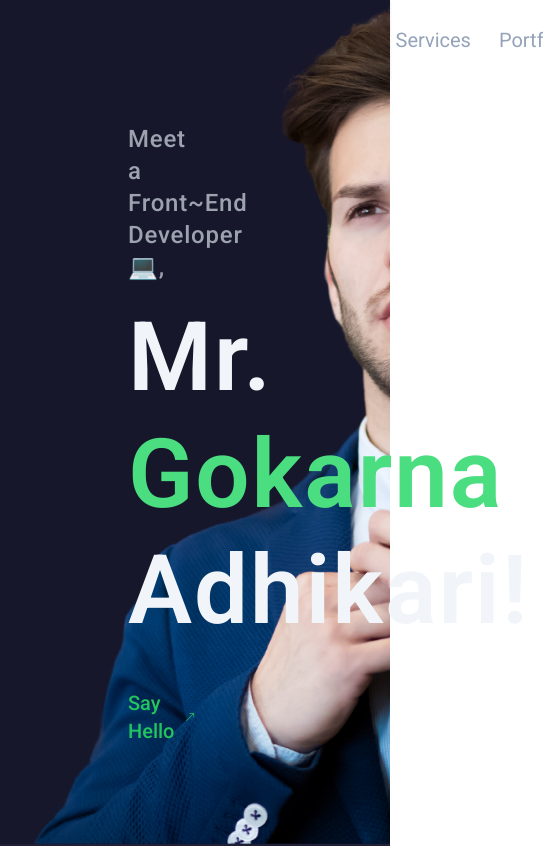
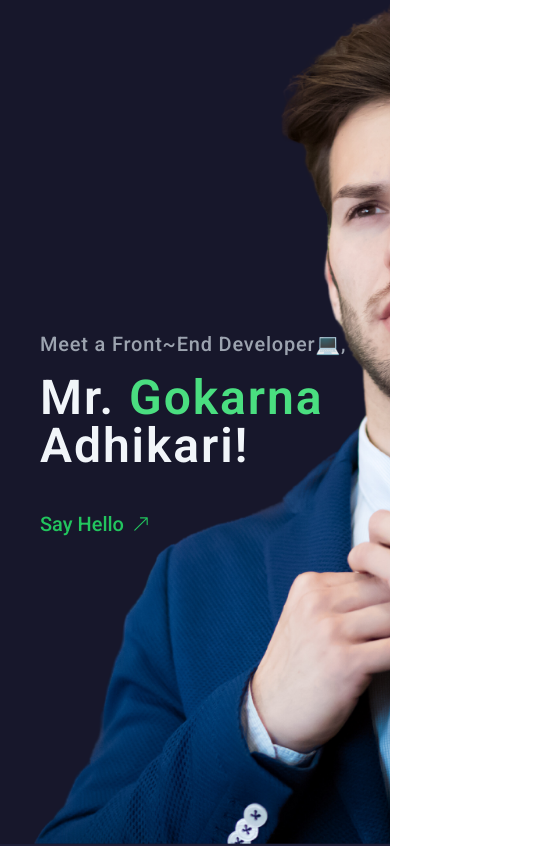
Before and after one commit to gokarna123-goku/m_portfolio, a React (Vite) app: page / in a window 390 px wide. Shown: the top 846 px of the page, 543 px wide, since content can reach past the window. Built offline with nearby package versions, Linux system fonts and the light colour scheme.

Commit message:
working on the hero responsive

```diff
--- a/src/App.jsx
+++ b/src/App.jsx
@@ -44,15 +44,15 @@ function App() {
       <Router>
         <div className="main_section w-full min-h-screen scroll-smooth">
           {/* {!isFixed ? "" : <Header />} */}
-          <Header />
+          {/* <Header /> */}
           <Home />
           <About />
-          <SkillExperience />
+          {/* <SkillExperience /> */}
           <Service />
           <Portfolio />
           <Blog />
           <Contact />
-          <Footer />
+          {/* <Footer /> */}
         </div>
       </Router>
     </>
--- a/src/components/Home/Home.jsx
+++ b/src/components/Home/Home.jsx
@@ -6,14 +6,14 @@ import { ArrowUpRight } from "react-bootstrap-icons";
 const Home = () => {
   return (
     <>
-      <div className="hero_img px-32 relative">
+      <div className="hero_img lg:px-32 md:px-16 sm:px-10 px-10 relative">
         {/* <div className="animate-ping h-16 w-16 rounded-full absolute top-80 left-10 bg-sky-400 duration-1000 ease-out delay-1000 opacity-5"></div> */}
-        <div className="w-2/4 mt-8">
+        <div className="lg:w-2/4 md:w-2/3 sm:w-full mt-8">
           {/* <h6 className="text-slate-400 mb-2 text-xl">Hey 👋 There, It's</h6> */}
-          <p className="text-gray-400  text-2xl font-medium tracking-[0.05rem] mb-4">
+          <p className="text-gray-400  lg:text-2xl md:text-xl sm:text-xl text-xl font-medium tracking-[0.05rem] mb-4">
             Meet a Front~End Developer💻,
           </p>
-          <h1 className="text-slate-100 text-8xl font-black leading-[7.3rem] tracking-[0.12rem] mb-8">
+          <h1 className="text-slate-100 lg:text-8xl md:text-6xl sm:text-6xl text-5xl font-black lg:leading-[7.3rem] tracking-[0.12rem] mb-8">
             Mr. <span className="text-green-400">Gokarna</span> Adhikari!
           </h1>
           <Link className="flex items-center text-xl text-green-500 text-left font-medium px-0 py-2 rounded-md hover:text-green-600 ease-out duration-1000">
```
